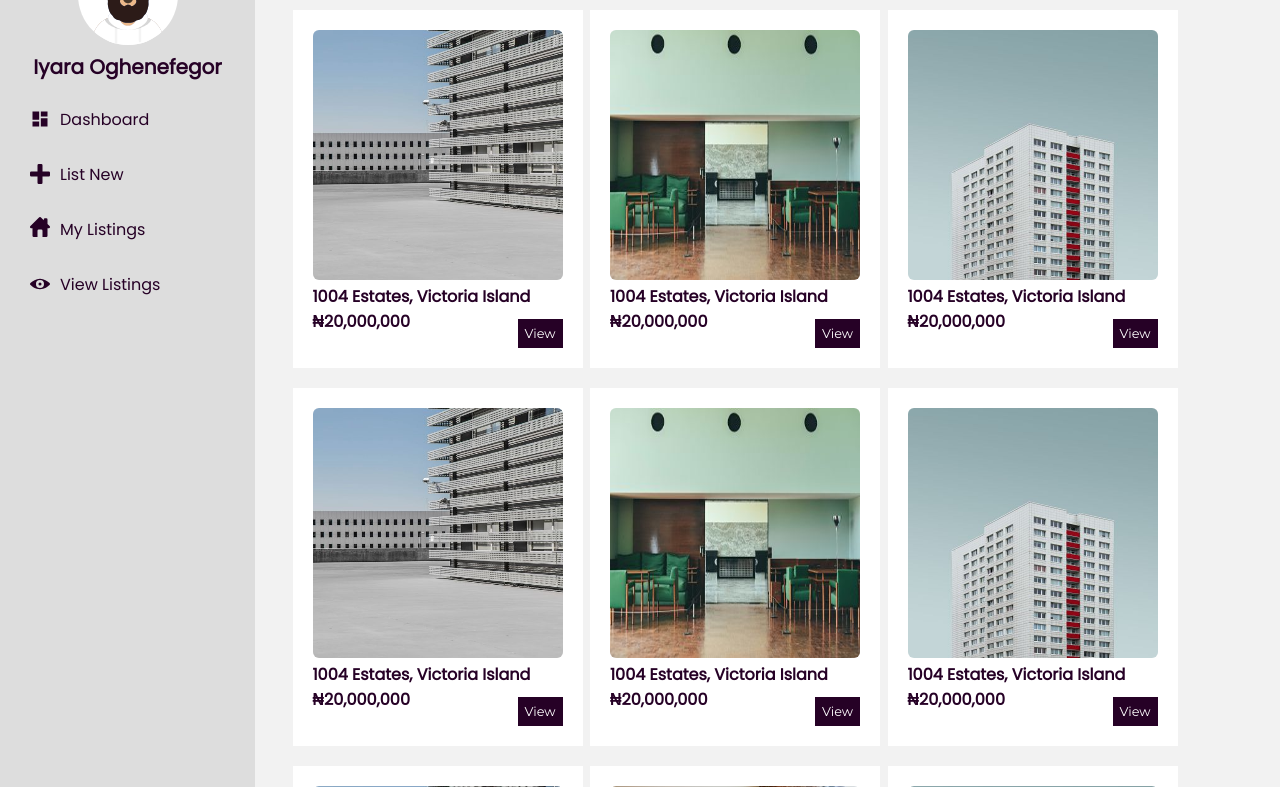
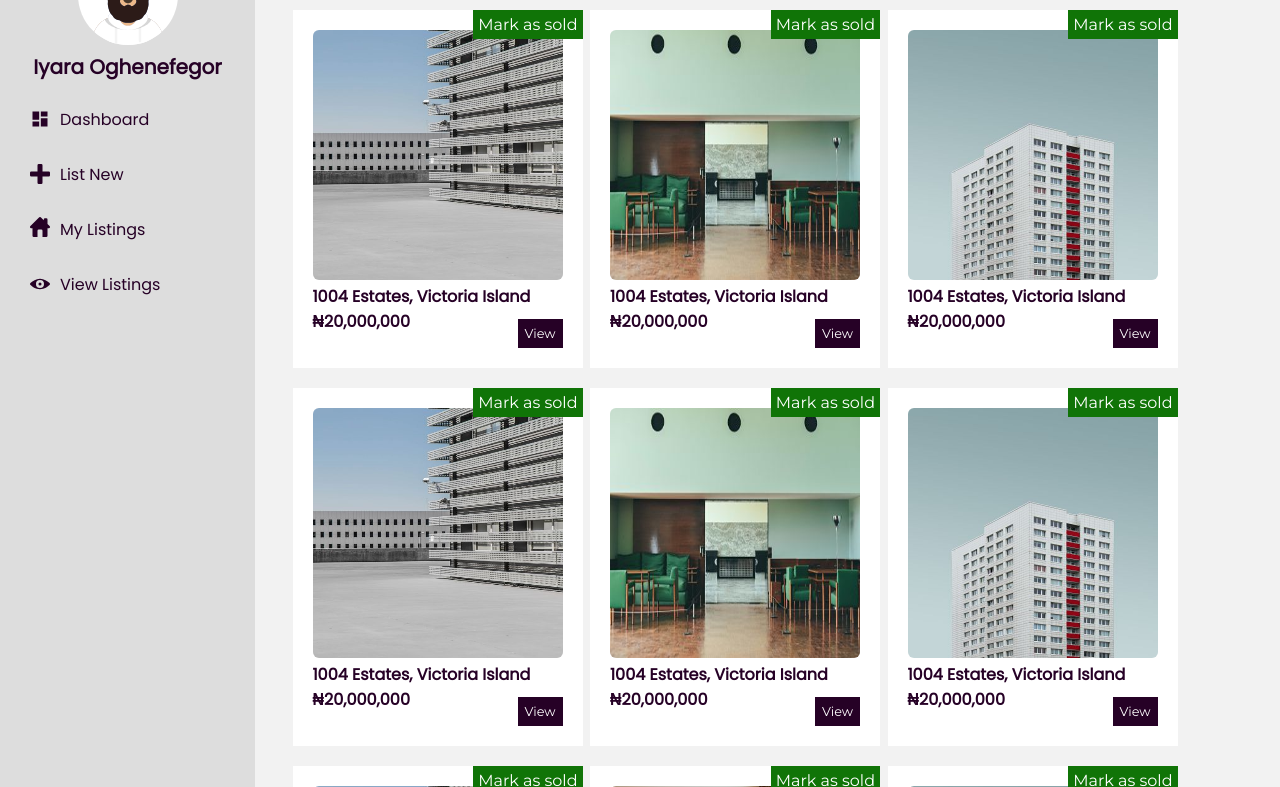
Before and after one commit to fegzycole/PropertyPro, a website: page UI/mylistings.html in a window 1280 px wide. Shown: the part 165-952 px from the top of the page. Drawn offline with Linux system fonts and the light colour scheme.

Commit message:
feat(mark-sold): Creates a button to mark a property as sold [Finishes #166620268]

```diff
--- a/UI/css/index.css
+++ b/UI/css/index.css
@@ -306,6 +306,7 @@ header h1{
 	background: #FFF;
 	padding: 20px;
 	margin-bottom: 10px;
+	position: relative;
 }
 
 .item1:hover{
@@ -733,6 +734,18 @@ form .shift2 {
 	color: #FFF;
 }
 
+.greener{
+	background: #107407;
+	position: absolute;
+	right: 0;
+	top: 0;
+	padding: 5px;
+}
+
+.greener:hover{
+	cursor: pointer;
+}
+
 
 @media only screen and (min-width: 248px) and (max-width: 859px)
 {
--- a/UI/mylistings.html
+++ b/UI/mylistings.html
@@ -47,6 +47,7 @@
 					<h1 class='h1'>My Listings</h1>
 					<div class="dashboard-row">
 						<div class="item1">
+							<a class='greener'>Mark as sold</a>
 							<img src="./images/joel-filipe-151695-unsplash_opt.jpg" alt="">
 							<p>1004 Estates, Victoria Island</p>
 							<div class="group5">
@@ -55,6 +56,7 @@
 							</div>
 						</div>
 						<div class="item1">
+							<a class='greener'>Mark as sold</a>
 							<img src="./images/mathias-adam-325761-unsplash_opt.jpg" alt="">
 							<p>1004 Estates, Victoria Island</p>
 							<div class="group5">
@@ -63,6 +65,7 @@
 							</div>
 						</div>
 						<div class="item1">
+							<a class='greener'>Mark as sold</a>
 							<img src="./images/simone-hutsch-506125-unsplash_opt.jpg" alt="">
 							<p>1004 Estates, Victoria Island</p>
 							<div class="group5">
@@ -73,6 +76,7 @@
 					</div>
 					<div class="dashboard-row">
 						<div class="item1">
+							<a class='greener'>Mark as sold</a>
 							<img src="./images/joel-filipe-151695-unsplash_opt.jpg" alt="">
 							<p>1004 Estates, Victoria Island</p>
 							<div class="group5">
@@ -81,6 +85,7 @@
 						  </div>
 						</div>
 						<div class="item1">
+							<a class='greener'>Mark as sold</a>
 							<img src="./images/mathias-adam-325761-unsplash_opt.jpg" alt="">
 							<p>1004 Estates, Victoria Island</p>
 							<div class="group5">
@@ -89,6 +94,7 @@
 							</div>
 						</div>
 						<div class="item1">
+							<a class='greener'>Mark as sold</a>
 							<img src="./images/simone-hutsch-506125-unsplash_opt.jpg" alt="">
 							<p>1004 Estates, Victoria Island</p>
 							<div class="group5">
@@ -99,6 +105,7 @@
 					</div>
 					<div class="dashboard-row">
 						<div class="item1">
+							<a class='greener'>Mark as sold</a>
 							<img src="./images/joel-filipe-151695-unsplash_opt.jpg" alt="">
 							<p>1004 Estates, Victoria Island</p>
 							<div class="group5">
@@ -107,6 +114,7 @@
 							</div>
 						</div>
 						<div class="item1">
+							<a class='greener'>Mark as sold</a>
 							<img src="./images/hannah-busing-310234-unsplash_opt.jpg" alt="">
 							<p>33, Osborne Rd, Ikoyi</p>
 							<div class="group5">
@@ -115,6 +123,7 @@
 							</div>
 							</div>
 						<div class="item1">
+							<a class='greener'>Mark as sold</a>
 							<img src="./images/simone-hutsch-506125-unsplash_opt.jpg" alt="">
 							<p>1004 Estates, Victoria Island</p>
 							<div class="group5">
```
Also changed, not shown: UI/dashboard.html (+6 -0 lines).
